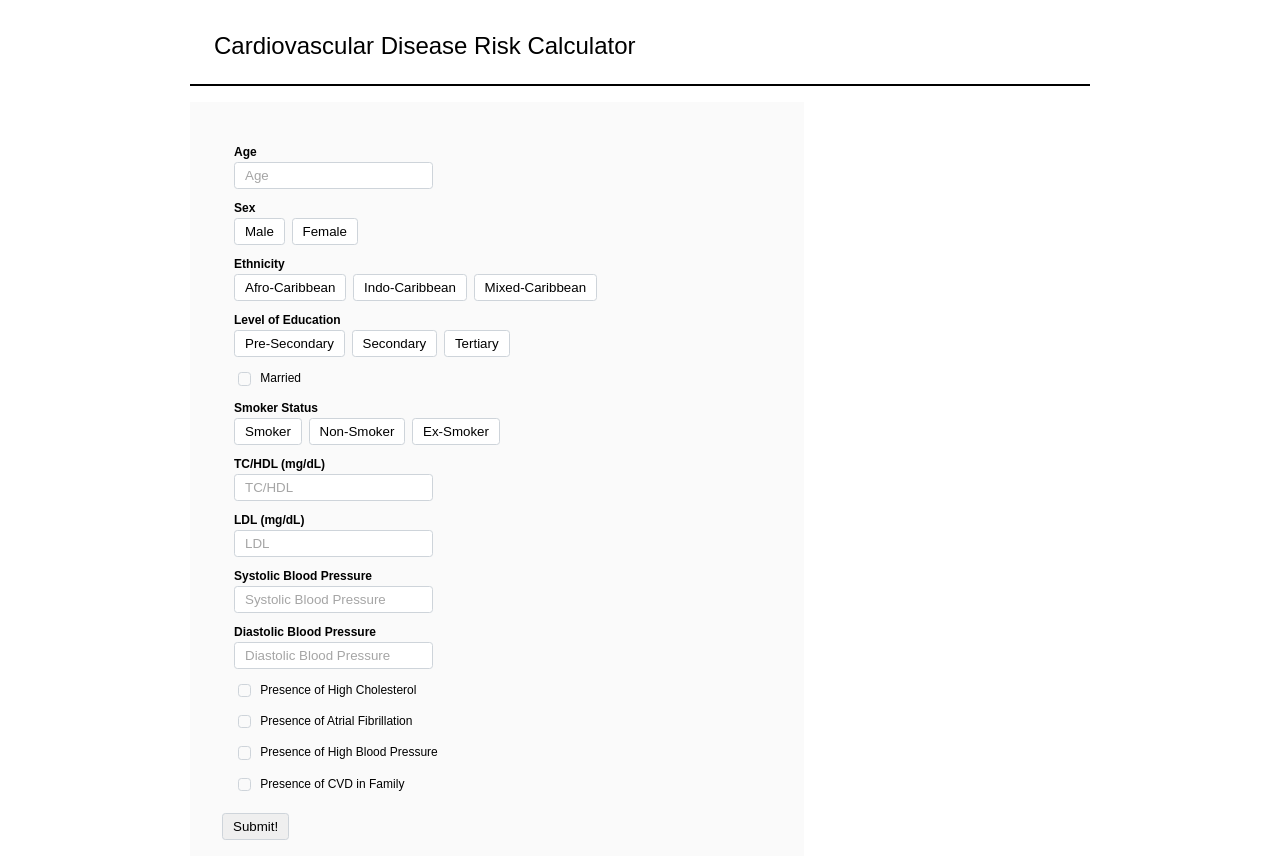
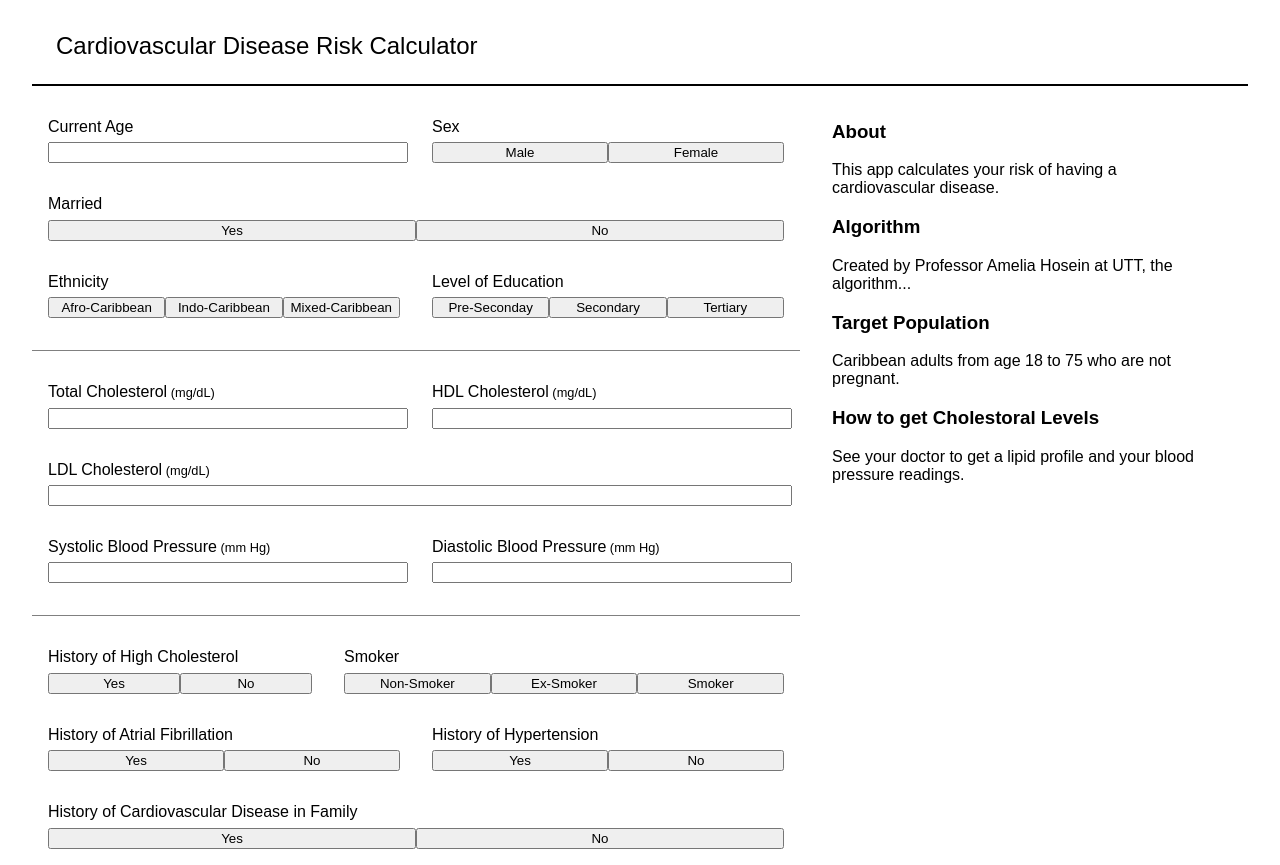
Before and after one commit to jtaaa/CVD-Risk-Calculator-Frontend, a React (Create React App) app: page / in a window 1280 px wide. Built offline with nearby package versions, Linux system fonts and the light colour scheme.

Commit message:
Switch to simpler FormGroup setup and layout

```diff
--- a/src/App.css
+++ b/src/App.css
@@ -1,11 +1,26 @@
 .App {
   width: 95%;
-  max-width: 900px;
   margin: 0 auto;
 }
 
 .body {
   margin-top: 1em;
+}
+@media screen and (min-width: 1200px) {
+  .body {
+    display: flex;
+    flex-direction: row-reverse;
+  }
+}
+
+.info-form {
+  flex: 2;
+  align-self: stretch;
+}
+
+.side-info {
+  flex: 1;
+  margin: 0 2em;
 }
 
 .score-card {
--- a/src/App.js
+++ b/src/App.js
@@ -29,15 +29,21 @@ class App extends Component {
       <div className="App">
         <Header />
         <div className="body">
-          {this.state.page === 0 &&
-          <InfoForm
-              fields={ fields }
-              onSubmit={ data => getScore(data, true).then(({ data: score }) => this.setScoreAndToSubmit(score)) } />}
-          {this.state.page === 1 &&
-          <div className="score-card">
-            <div className="score-message">{ this.state.score.message }</div>
-            <button onClick={ this.toFormPage }>Back</button>
-          </div>}
+          <div className="side-info">
+            <h3>About</h3>
+            <p>This app calculates your risk of having a cardiovascular disease.</p>
+            <h3>Algorithm</h3>
+            <p>Created by Professor Amelia Hosein at UTT, the algorithm...</p>
+            <h3>Target Population</h3>
+            <p>Caribbean adults from age 18 to 75 who are not pregnant.</p>
+            <h3>How to get Cholestoral Levels</h3>
+            <p>See your doctor to get a lipid profile and your blood pressure readings.</p>
+          </div>
+          <div className="info-form">
+            <InfoForm
+                fields={ fields }
+                onSubmit={ data => getScore(data, true).then(({ data: score }) => this.setScoreAndToSubmit(score)) } />
+          </div>
         </div>
       </div>
     );
--- /dev/null
+++ b/src/components/FormGroup/index.css
@@ -0,0 +1,29 @@
+.form-group {
+  flex: 3;
+  margin: 1em 1em;
+  min-width: 15em;
+}
+
+.form-group-wide {
+  min-width: 20em;
+  flex: 5;
+}
+
+label {
+  display: block;
+  margin-bottom: .4em;
+}
+.subtext {
+  font-size: .8em;
+}
+
+input {
+  width: 100%;
+}
+
+.button-list {
+  display: flex;
+}
+input[type=button] {
+  flex: 1;
+}
--- /dev/null
+++ b/src/components/FormGroup/index.js
@@ -0,0 +1,37 @@
+import React from 'react';
+import './index.css';
+
+const FormGroup = ({ type, label, name, choices = [], wide = false, subText = null }) => {
+  switch(type) {
+    case 'numeric':
+      return (
+        <div className="form-group">
+          <label htmlFor={name}>{ label }{ subText && <span className="subtext"> ({ subText })</span> }</label>
+          <input type="number" id={name} />
+        </div>
+      );
+    case 'choice':
+      return (
+        <div className={`form-group ${wide ? 'form-group-wide' : ''}`}>
+          <label>{ label }{ subText && <span className="subtext"> ({ subText })</span> }</label>
+          <div className="button-list">
+            { choices.map(choice =>
+            <input type="button" value={choice} />
+            )}
+          </div>
+        </div>
+      );
+    case 'bool':
+      return (
+        <div className={`form-group ${wide ? 'form-group-wide' : ''}`}>
+          <label>{ label }{ subText && <span className="subtext"> ({ subText })</span> }</label>
+          <div className="button-list">
+            <input type="button" value="Yes" />
+            <input type="button" value="No" />
+          </div>
+        </div>
+      );
+  }
+};
+
+export default FormGroup;
--- a/src/components/InfoForm/index.css
+++ b/src/components/InfoForm/index.css
@@ -1,18 +1,30 @@
-.info-form {
-  max-width: 550px;
-  background-color: #fafafa;
-  padding: 1em 2em;
+.full-form {
+  display: flex;
+  flex-direction: column;
+  justify-content: space-between;
 }
 
-.form-header {
-  text-align: center;
+.form-row {
+  display: flex;
+  flex-wrap: wrap;
 }
 
+.divider {
+  margin: 1em 0;
+  border-bottom: 1px solid grey;
+}
+
+.spacer {
+  flex: 3;
+  margin: 0 1em;
+  min-width: 15em;
+}
+/*
 .form-group {
   display: flex;
   flex-direction: column;
   padding: .5em 1em;
-  font-size: .75em;
+  font-size: .85em;
 }
 
 .form-group > input, .form-group > .error-message {
@@ -80,4 +92,4 @@ input + .error-message {
 .show-error-leave.show-error-leave-active {
   opacity: 0.01;
   transition: opacity 100ms ease-in;
-}
+} */
--- a/src/components/InfoForm/index.js
+++ b/src/components/InfoForm/index.js
@@ -5,6 +5,7 @@ import './index.css';
 import NumericInput from './../NumericInput';
 import OptionGroup from './../OptionGroup';
 import CheckBox from './../CheckBox';
+import FormGroup from './../FormGroup';
 
 import ErrorMessages from './ErrorMessages';
 
@@ -89,65 +90,38 @@ class InfoForm extends React.Component {
 
   render() {
     return (
-      <form className="info-form">
-        <h1 className="form-header">{ this.props.header }</h1>
-        {this.props.fields.map((field, fieldIndex) => {
-          let inputComponent = null;
-          const { name, label, type, placeholder = null, options = null } = field;
-          switch(type) {
-            case 'number': {
-              inputComponent = (
-                <NumericInput
-                    name={ name }
-                    placeholder={ placeholder }
-                    value={ this.state.response[name] }
-                    handleChange={ this.handleChange(name, fieldIndex) }
-                    onBlur={ this.onBlur(name, fieldIndex) } />
-              );
-              break;
-            }
-            case 'option': {
-              inputComponent = (
-                <OptionGroup
-                    name={ name }
-                    options={ options }
-                    value={ this.state.response[name] }
-                    handleChange={ this.handleChange(name, fieldIndex) }
-                    onBlur={ this.onBlur(name, fieldIndex) } />
-              );
-              break;
-            }
-            case 'checkbox': {
-              inputComponent = (
-                <CheckBox
-                    label={ label }
-                    name={ name }
-                    value={ this.state.response[name] }
-                    handleChange={ this.handleChange(name, fieldIndex) }
-                    onBlur={ this.onBlur(name, fieldIndex) } />
-              );
-              break;
-            }
-            default:
-              break;
-          }
-          const { valid, message } = this.state.validation[name];
-          return (
-            <div id={ name } key={ name } className="form-group">
-              { type !== 'checkbox' && <label htmlFor={ name }>{ label }</label> }
-              <div className="input-error-container">
-                { inputComponent }
-                <CSSTransitionGroup
-                    transitionName="show-error"
-                    transitionEnterTimeout={0}
-                    transitionLeaveTimeout={0}>
-                  { !valid && <div className="error-message" key="error">{ message }</div> }
-                </CSSTransitionGroup>
-              </div>
-            </div>
-          );
-        })}
-        <input type="button" value="Submit!" className="submit-button" onClick={ this.submit } />
+      <form className="full-form">
+        <div className="form-row">
+          <FormGroup type="numeric" label="Current Age" />
+          <FormGroup type="choice" label="Sex" choices={['Male', 'Female']} />
+          <FormGroup type="bool" label="Married" />
+        </div>
+        <div className="form-row">
+          <FormGroup type="choice" label="Ethnicity" choices={['Afro-Caribbean', 'Indo-Caribbean', 'Mixed-Caribbean']} wide={true} />
+          <FormGroup type="choice" label="Level of Education" choices={['Pre-Seconday', 'Secondary', 'Tertiary']} wide={true} />
+        </div>
+        <div className="divider"></div>
+        <div className="form-row">
+          <FormGroup type="numeric" label="Total Cholesterol" subText="mg/dL" />
+          <FormGroup type="numeric" label="HDL Cholesterol" subText="mg/dL" />
+          <FormGroup type="numeric" label="LDL Cholesterol" subText="mg/dL" />
+        </div>
+        <div className="form-row">
+          <FormGroup type="numeric" label="Systolic Blood Pressure" subText="mm Hg" />
+          <FormGroup type="numeric" label="Diastolic Blood Pressure" subText="mm Hg" />
+          <div className="spacer"></div>
+        </div>
+        <div className="divider"></div>
+        <div className="form-row">
+          <FormGroup type="bool" label="History of High Cholesterol" />
+          <FormGroup type="choice" label="Smoker" choices={['Non-Smoker', 'Ex-Smoker', 'Smoker']} wide={true} />
+          <div className="spacer"></div>
+        </div>
+        <div className="form-row">
+          <FormGroup type="bool" label="History of Atrial Fibrillation" />
+          <FormGroup type="bool" label="History of Hypertension" />
+          <FormGroup type="bool" label="History of Cardiovascular Disease in Family" wide={true} />
+        </div>
       </form>
     );
   }
```
